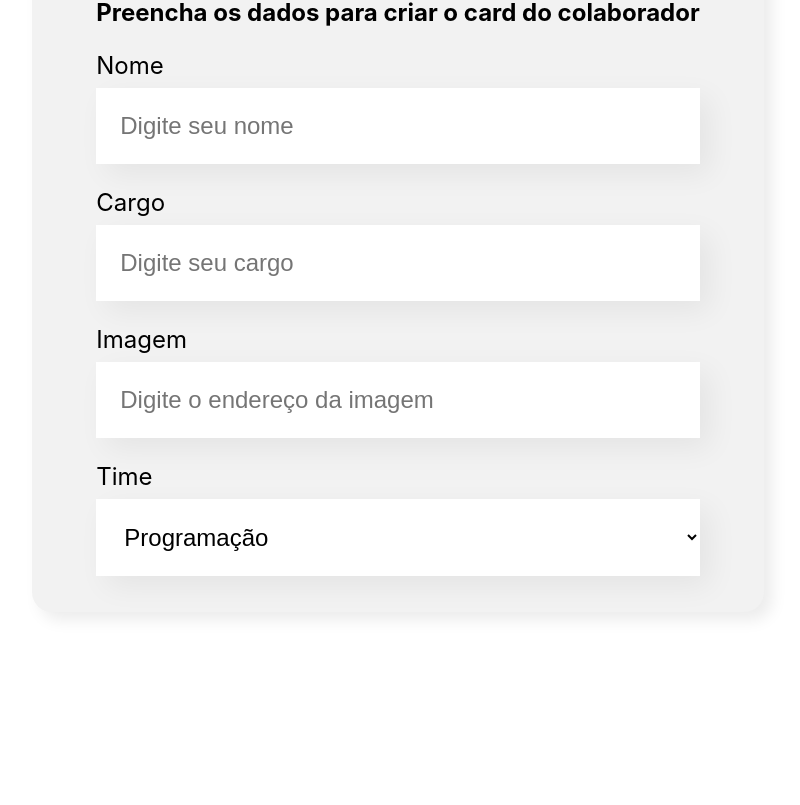
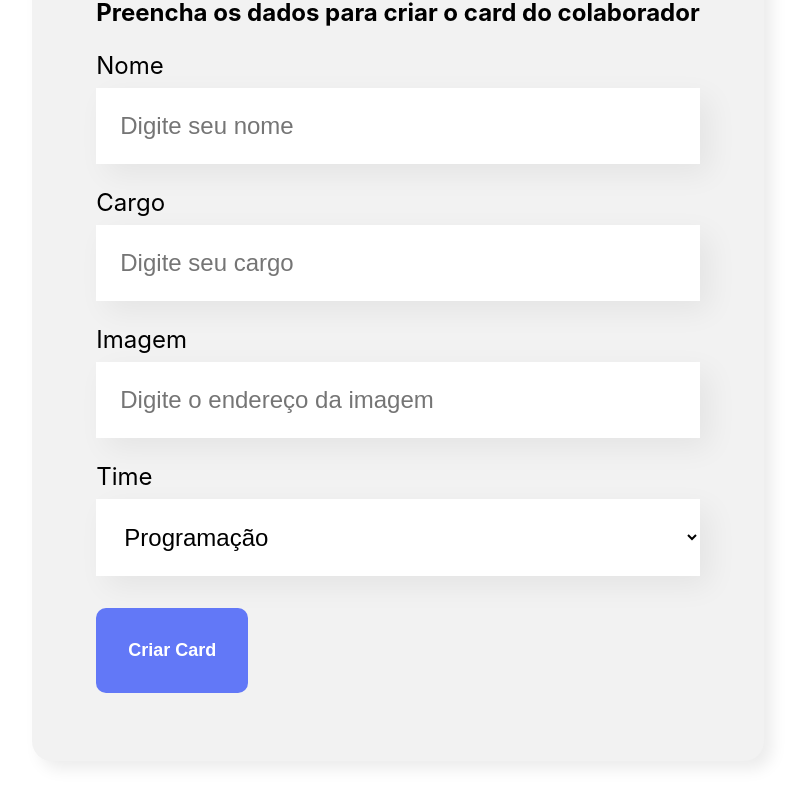
Before and after one commit to renanfochetto/react-components-basic, a React (Create React App) app: page / in a window 1280 px wide. Shown: the part 636-1441 px from the top of the page, without its empty margins (242-1042 px from the left). Before the commit the page ends 1328 px from the top, so only its background shows below. Built offline with nearby package versions, Linux system fonts and the light colour scheme.

Commit message:
criação do componente botão e inserção de validação nos campos do formulário

```diff
--- /dev/null
+++ b/src/components/Botao/Botao.css
@@ -0,0 +1,15 @@
+.botao {
+    background-color: #6278F7;
+    border-radius: 10px;
+    font-weight: 700;
+    font-size: 18px;
+    padding: 32px;
+    border: none;
+    cursor: pointer;
+    color: #ffffff;
+    margin: 32px 0;
+}
+
+.botao:hover {
+    color: #95FFD4;
+}
--- /dev/null
+++ b/src/components/Botao/index.js
@@ -0,0 +1,11 @@
+import './Botao.css'
+
+const Botao = (props) => {
+    return (
+        <button className="botao">
+            {props.children}
+        </button>
+    )
+}
+
+export default Botao;
--- a/src/components/CampoTexto/index.js
+++ b/src/components/CampoTexto/index.js
@@ -6,7 +6,7 @@
             <label>
                 {props.label}
             </label>
-            <input placeholder={props.placeholder} />
+            <input required={props.obrigatorio} placeholder={props.placeholder} />
         </div>
     )
 }
--- a/src/components/Formulario/index.js
+++ b/src/components/Formulario/index.js
@@ -1,6 +1,7 @@
 import './Formulario.css'
 import CampoTexto from "../CampoTexto";
 import ListaSuspensa from "../ListaSuspensa";
+import Botao from "../Botao";
 
 const Formulario = () => {
 
@@ -13,14 +14,21 @@
         'Mobile',
         'Inovação e Gestão'
     ]
+
+    const aoSalvar = (evento) => {
+        evento.preventDefault()
+    }
     return (
         <section className="formulario">
-            <form>
+            <form onSubmit={aoSalvar}>
                 <h2>Preencha os dados para criar o card do colaborador</h2>
-                <CampoTexto label="Nome" placeholder="Digite seu nome" />
-                <CampoTexto label="Cargo" placeholder="Digite seu cargo" />
+                <CampoTexto obrigatorio={true} label="Nome" placeholder="Digite seu nome" />
+                <CampoTexto obrigatorio={true} label="Cargo" placeholder="Digite seu cargo" />
                 <CampoTexto label="Imagem" placeholder="Digite o endereço da imagem" />
-                <ListaSuspensa label="Time" itens={times} />
+                <ListaSuspensa obrigatorio={true} label="Time" itens={times} />
+                <Botao>
+                    Criar Card
+                </Botao>
             </form>
         </section>
     )
--- a/src/components/ListaSuspensa/index.js
+++ b/src/components/ListaSuspensa/index.js
@@ -4,7 +4,7 @@
     return (
         <div className="lista-suspensa">
             <label>{props.label}</label>
-            <select>
+            <select required={props.obrigatorio}>
                 {props.itens.map(item => {
                     return <option key={item}>{item}</option>
                     })
```
